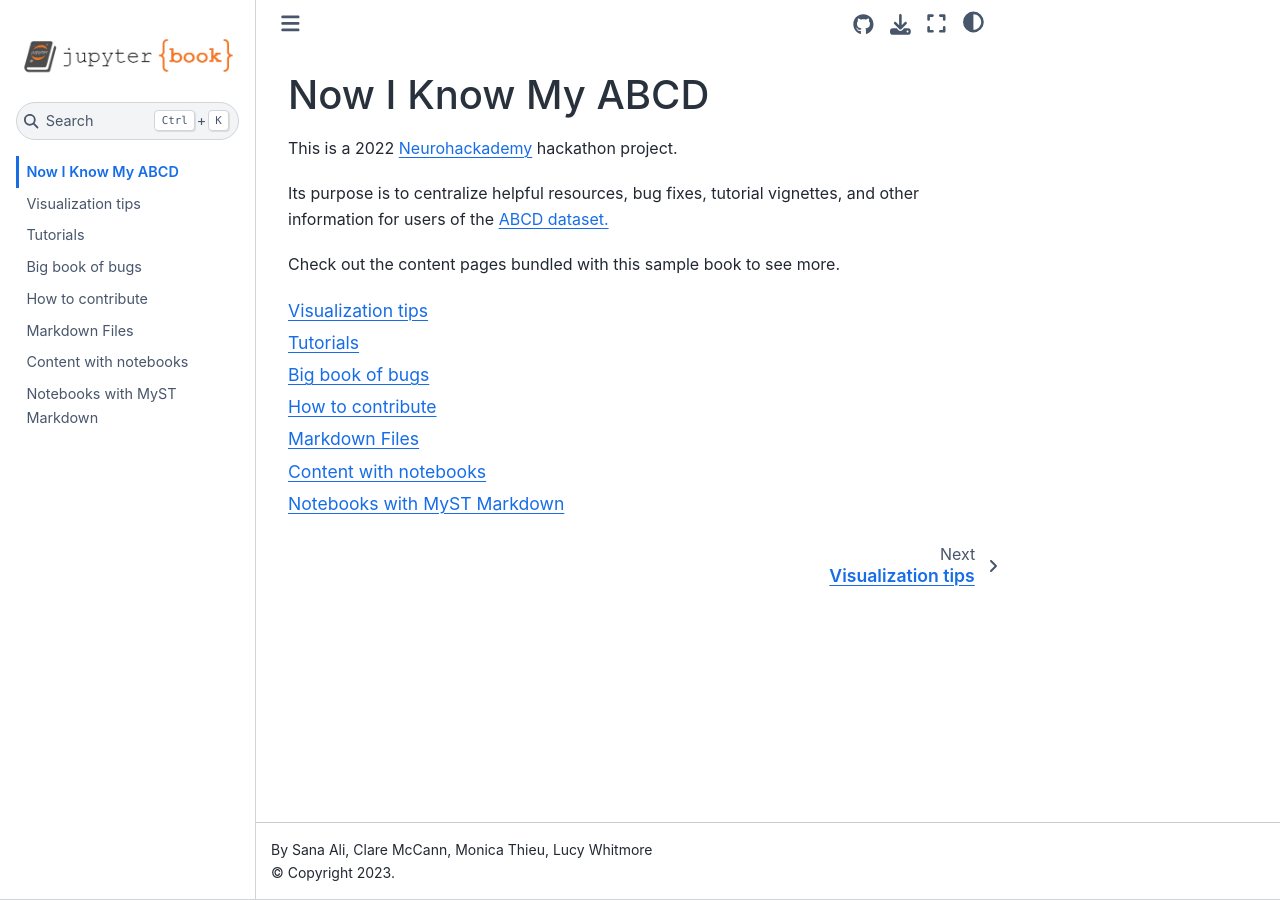
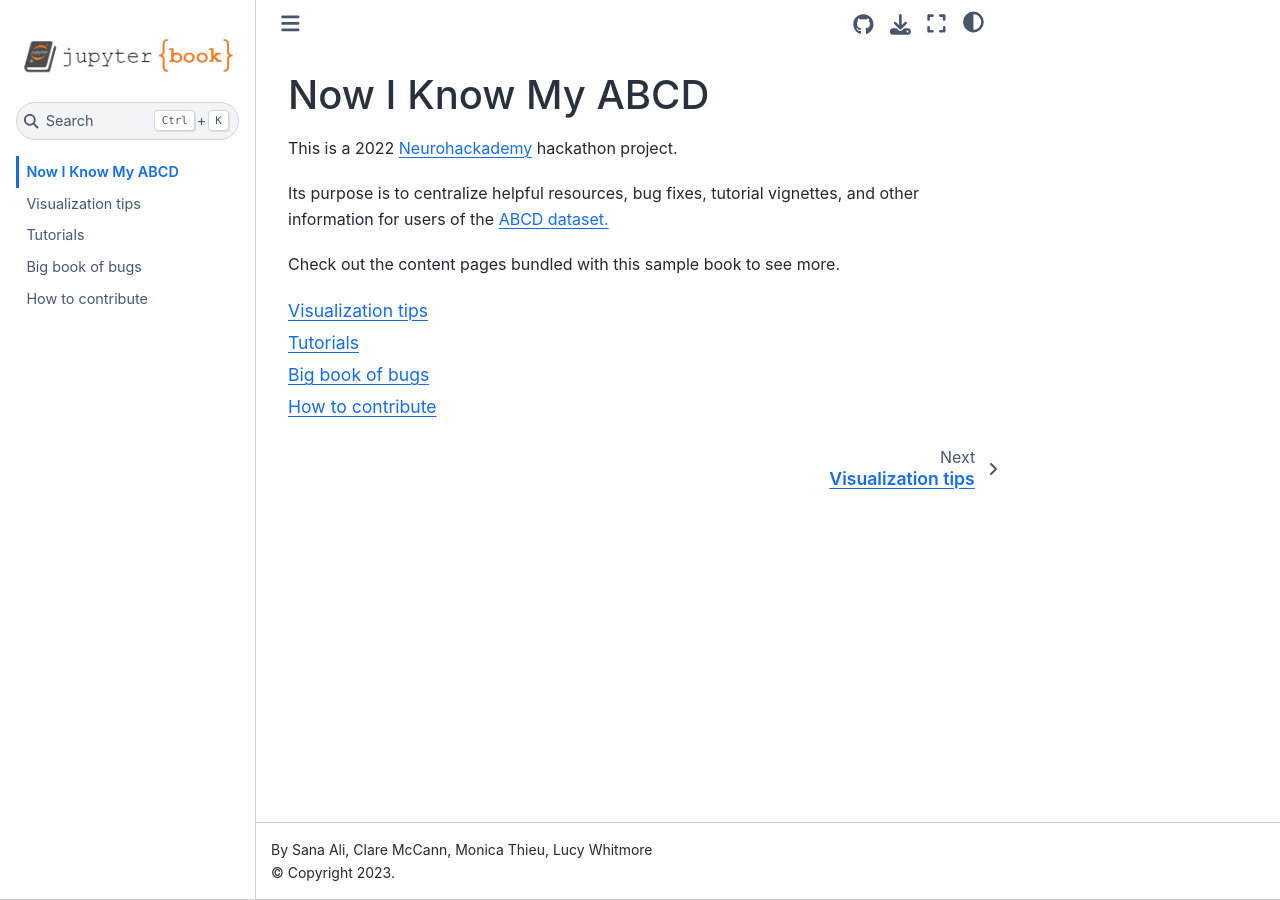
Before and after one commit to now-i-know-my-abcd/docs, a Jupyter Book: the page built from docs/intro.md, in a window 1280 px wide. Built offline with Jupyter Book 1.0.4 settings and Sphinx 7.4.7 and the Sphinx Book theme 1.1.4, drawn with Linux system fonts in a browser that asks for light colours; some of the changed lines change nothing that is shown.

Commit message:
remove starter book pgs

````diff
--- a/docs/_toc.yml
+++ b/docs/_toc.yml
@@ -8,6 +8,3 @@
 - file: tutorials
 - file: bug-reference
 - file: contributing
-- file: markdown
-- file: notebooks
-- file: markdown-notebooks
--- a/docs/markdown-notebooks.md
+++ /dev/null
@@ -1,54 +0,0 @@
----
-jupytext:
-  cell_metadata_filter: -all
-  formats: md:myst
-  text_representation:
-    extension: .md
-    format_name: myst
-    format_version: 0.13
-    jupytext_version: 1.11.5
-kernelspec:
-  display_name: Python 3
-  language: python
-  name: python3
----
-
-# Notebooks with MyST Markdown
-
-Jupyter Book also lets you write text-based notebooks using MyST Markdown.
-See [the Notebooks with MyST Markdown documentation](https://jupyterbook.org/file-types/myst-notebooks.html) for more detailed instructions.
-This page shows off a notebook written in MyST Markdown.
-
-## An example cell
-
-With MyST Markdown, you can define code cells with a directive like so:
-
-```{code-cell}
-print(2 + 2)
-```
-
-When your book is built, the contents of any `{code-cell}` blocks will be
-executed with your default Jupyter kernel, and their outputs will be displayed
-in-line with the rest of your content.
-
-```{seealso}
-Jupyter Book uses [Jupytext](https://jupytext.readthedocs.io/en/latest/) to convert text-based files to notebooks, and can support [many other text-based notebook files](https://jupyterbook.org/file-types/jupytext.html).
-```
-
-## Create a notebook with MyST Markdown
-
-MyST Markdown notebooks are defined by two things:
-
-1. YAML metadata that is needed to understand if / how it should convert text files to notebooks (including information about the kernel needed).
-   See the YAML at the top of this page for example.
-2. The presence of `{code-cell}` directives, which will be executed with your book.
-
-That's all that is needed to get started!
-
-## Quickly add YAML metadata for MyST Notebooks
-
-If you have a markdown file and you'd like to quickly add YAML metadata to it, so that Jupyter Book will treat it as a MyST Markdown Notebook, run the following command:
-
-```
-jupyter-book myst init path/to/markdownfile.md
-```
--- a/docs/markdown.md
+++ /dev/null
@@ -1,55 +0,0 @@
-# Markdown Files
-
-Whether you write your book's content in Jupyter Notebooks (`.ipynb`) or
-in regular markdown files (`.md`), you'll write in the same flavor of markdown
-called **MyST Markdown**.
-This is a simple file to help you get started and show off some syntax.
-
-## What is MyST?
-
-MyST stands for "Markedly Structured Text". It
-is a slight variation on a flavor of markdown called "CommonMark" markdown,
-with small syntax extensions to allow you to write **roles** and **directives**
-in the Sphinx ecosystem.
-
-For more about MyST, see [the MyST Markdown Overview](https://jupyterbook.org/content/myst.html).
-
-## Sample Roles and Directives
-
-Roles and directives are two of the most powerful tools in Jupyter Book. They
-are kind of like functions, but written in a markup language. They both
-serve a similar purpose, but **roles are written in one line**, whereas
-**directives span many lines**. They both accept different kinds of inputs,
-and what they do with those inputs depends on the specific role or directive
-that is being called.
-
-Here is a "note" directive:
-
-```{note}
-Here is a note
-```
-
-It will be rendered in a special box when you build your book.
-
-Here is an inline directive to refer to a document: {doc}`markdown-notebooks`.
-
-
-## Citations
-
-You can also cite references that are stored in a `bibtex` file. For example,
-the following syntax: `` {cite}`holdgraf_evidence_2014` `` will render like
-this: {cite}`holdgraf_evidence_2014`.
-
-Moreover, you can insert a bibliography into your page with this syntax:
-The `{bibliography}` directive must be used for all the `{cite}` roles to
-render properly.
-For example, if the references for your book are stored in `references.bib`,
-then the bibliography is inserted with:
-
-```{bibliography}
-```
-
-## Learn more
-
-This is just a simple starter to get you started.
-You can learn a lot more at [jupyterbook.org](https://jupyterbook.org).
````
Also changed, not shown: docs/notebooks.ipynb (deleted).
